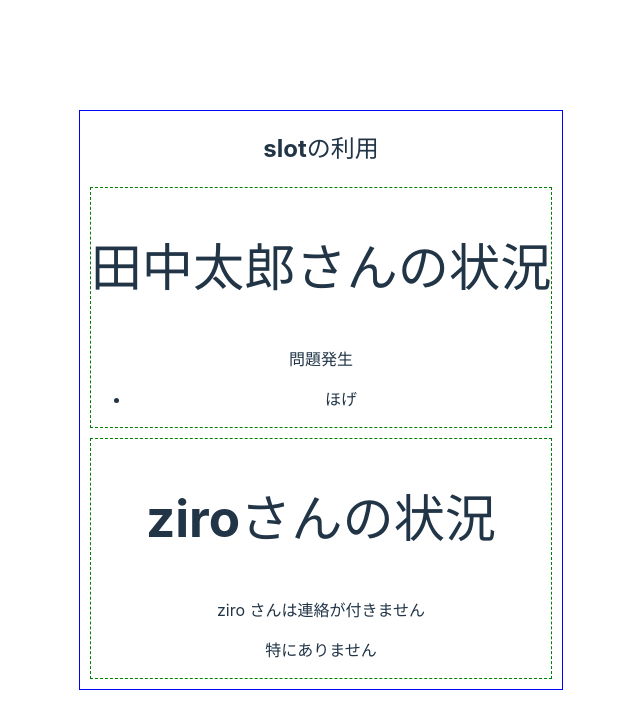
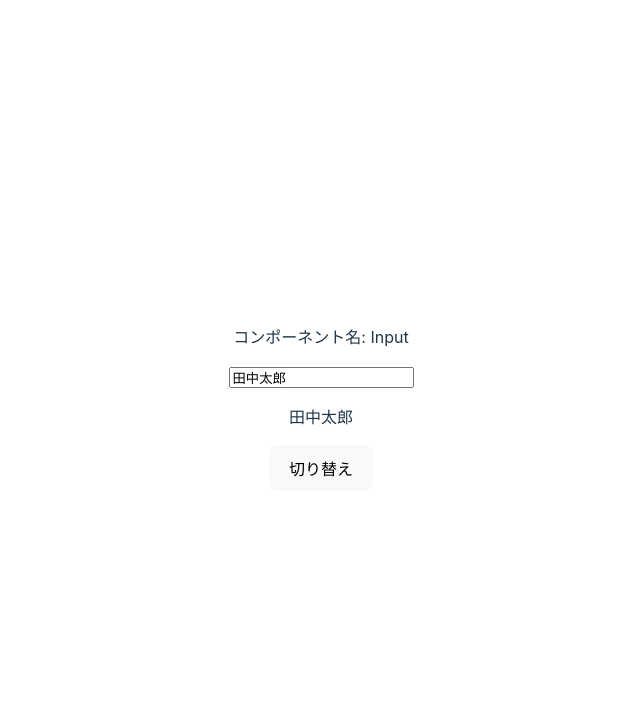
Before and after one commit to cawauchi6204/vue-study, a Vue app in the folder directive-model/: page / in a window 1280 px wide. Shown: the top 718 px of the page, without its empty margins (319-959 px from the left). Built offline with nearby package versions, Linux system fonts and the light colour scheme.

Commit message:
update: 動的コンポーネントとKeepAliveの利用

```diff
--- a/directive-model/src/App.vue
+++ b/directive-model/src/App.vue
@@ -1,31 +1,35 @@
 <script setup lang="ts">
 import { ref } from "vue";
-import OneSection from "./components/OneSection.vue";
+import Input from "./components/Input.vue";
+import Radio from "./components/Radio.vue";
+import Select from "./components/Select.vue";
 
-const taro = ref("田中太郎")
+const currentComp = ref(Input);
+const currentCompName = ref("Input");
+
+const compList = [Input, Radio, Select]
+const compNameList: string[] = ["Input", "Radio", "Select"]
+
+let currentCompIndex = 0;
+const switchComp = () => {
+  currentCompIndex++;
+  if (currentCompIndex >= compList.length) {
+    currentCompIndex = 0;
+  }
+
+  currentComp.value = compList[currentCompIndex];
+  currentCompName.value = compNameList[currentCompIndex];
+}
 </script>
 
 <template>
-  <section>
-    <h2>slotの利用</h2>
-    <OneSection :name="taro">
-      <!-- 名前なしのslotはdefaultになる -->
-      <!-- defaultをちゃんと明記しないと表示されない -->
-      <template v-slot:default>
-        <!-- <template #default> -->
-        <!-- この書き方でもおけ -->
-        <p>問題発生</p>
-      </template>
-      <template v-slot:detail>
-        <!-- <template #detail> -->
-        <!-- この書き方でもおけ -->
-        <ul>
-          <li>ほげ</li>
-        </ul>
-      </template>
-    </OneSection>
-    <OneSection name="ziro" />
-  </section>
+  <p>コンポーネント名: {{ currentCompName }}</p>
+  <!-- KeepAliveがあるとそれまでの入力内容(リアクティブ変数)が保持される -->
+  <!-- 動的コンポーネントはv-bind:isを使用してコンポーネントを渡す -->
+  <KeepAlive>
+    <component v-bind:is="currentComp" />
+  </KeepAlive>
+  <button @click="switchComp">切り替え</button>
 </template>
 
 <style>
--- /dev/null
+++ b/directive-model/src/components/Input.vue
@@ -0,0 +1,9 @@
+<script setup lang="ts">
+import { ref } from "vue";
+const inputNameModel = ref("田中太郎");
+</script>
+
+<template>
+  <input type="text" v-model="inputNameModel">
+  <p>{{ inputNameModel }}</p>
+</template>
--- /dev/null
+++ b/directive-model/src/components/Radio.vue
@@ -0,0 +1,17 @@
+<script setup lang="ts">
+import { ref } from "vue";
+const memberType = ref(1);
+</script>
+
+<template><label>
+    <input type="radio" name="memberType" value="1" v-model="memberType">通常会員
+  </label>
+  <label>
+    <input type="radio" name="memberType" value="2" v-model="memberType">特別会員
+  </label>
+  <label>
+    <input type="radio" name="memberType" value="3" v-model="memberType">
+    優良会員</label>
+  <br>
+  <p>選択されたラジオボタン:{{ memberType }}</p>
+</template>
--- /dev/null
+++ b/directive-model/src/components/Select.vue
@@ -0,0 +1,11 @@
+<script setup lang="ts">import { ref } from "vue";
+const memberTypeSelect = ref(1);
+</script>
+<template>
+  <select v-model="memberTypeSelect">
+    <option value="1">通常会員</option>
+    <option value="2">特別会員</option>
+    <option value="3">優良会員</option>
+  </select><br>
+  <p>選択されたリスト:{{ memberTypeSelect }}</p>
+</template>
```
